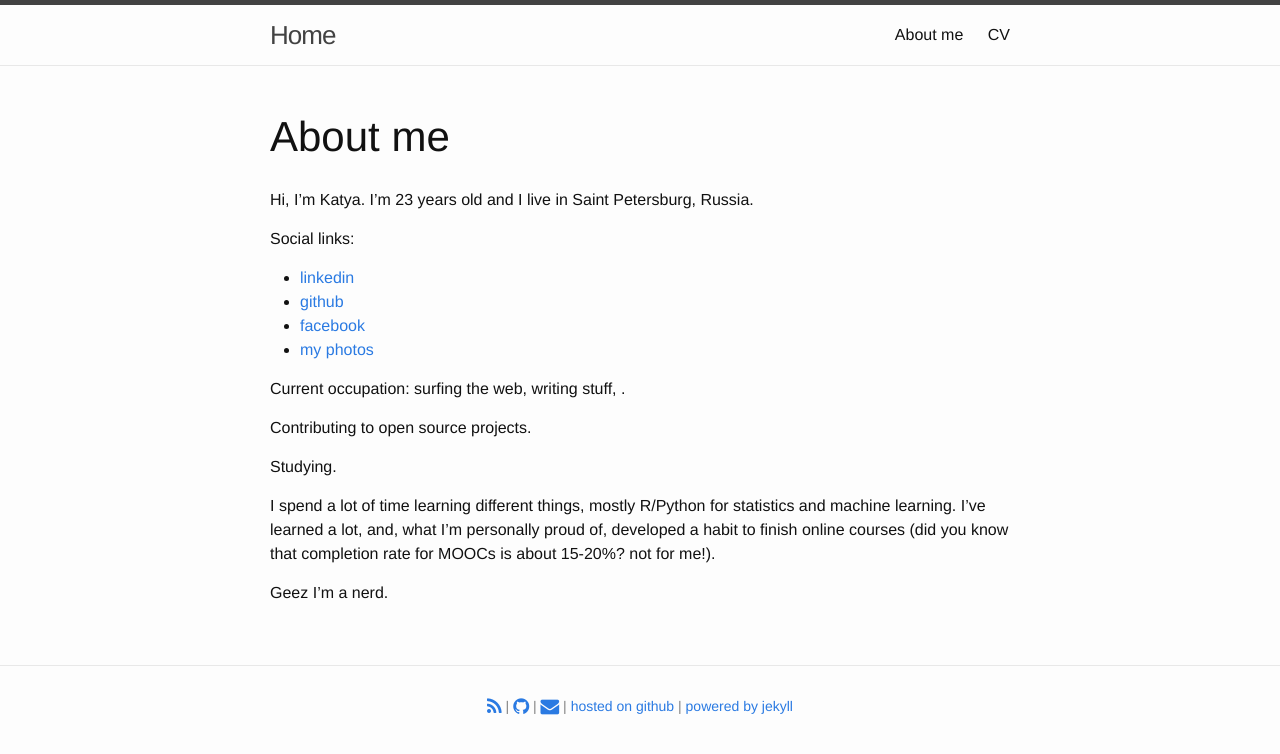
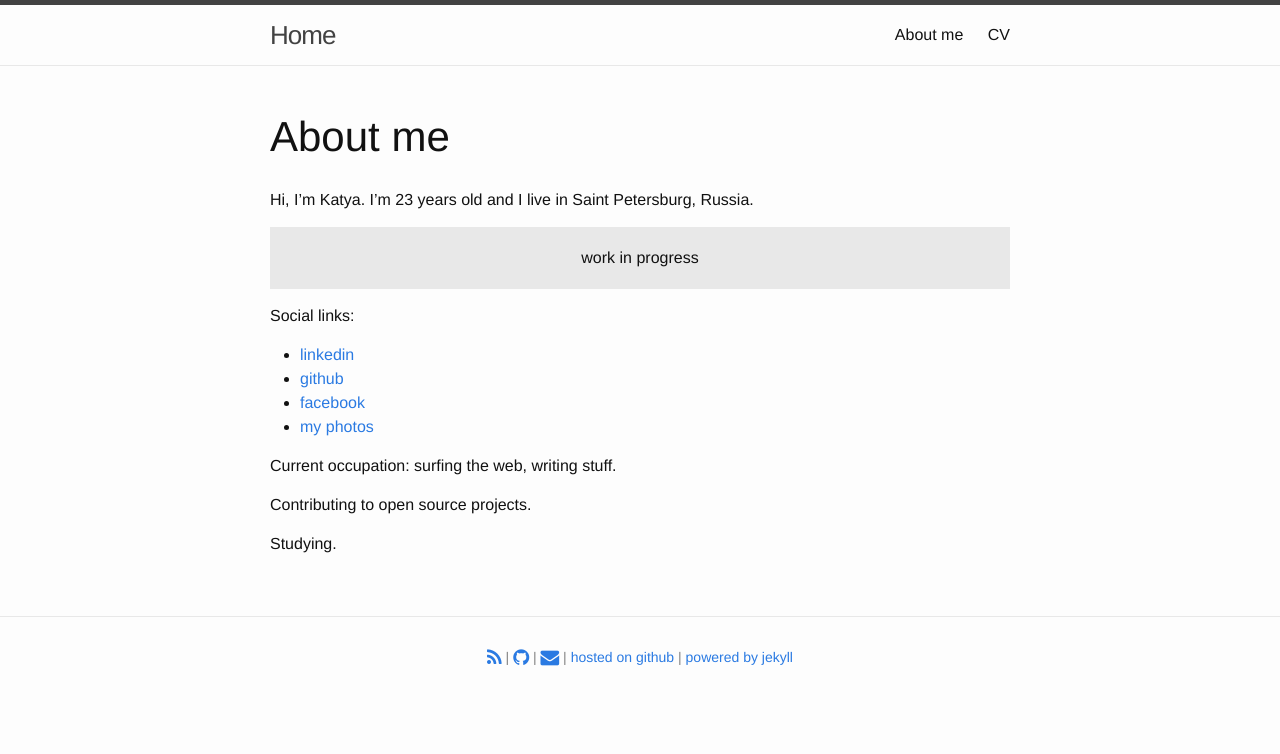
Before and after one commit to demidovakatya/demidovakatya.github.io, a Jekyll site: the page built from about.md, in a window 1280 px wide. Shown: the top 754 px of the page. Built offline with Jekyll 4.4.1, drawn with Linux system fonts in a browser that asks for light colours; nearby versions of some CDN libraries.

Commit message:
upd
about

```diff
--- a/about.md
+++ b/about.md
@@ -6,6 +6,8 @@ permalink: /about/
 
 Hi, I'm Katya. I'm 23 years old and I live in Saint Petersburg, Russia.
 
+<p class="in-progress">work in progress</p>
+
 Social links:
 
 * [linkedin](https://ru.linkedin.com/in/demidovakatya/en)
@@ -13,14 +15,8 @@ Social links:
 * [facebook](https://www.facebook.com/demidovakatya)
 * [my photos](http://captain-cotique.tumblr.com)
 
-Current occupation: surfing the web, writing stuff, .
+Current occupation: surfing the web, writing stuff.
 
 Contributing to open source projects.
 
 Studying.
-
-I spend a lot of time learning different things, mostly R/Python for statistics and machine learning. I've learned a lot, and, what I'm personally proud of, developed a habit to finish online courses (did you know that completion rate for MOOCs is about 15-20%? not for me!).
-
-
-
-Geez I'm a nerd.
```
